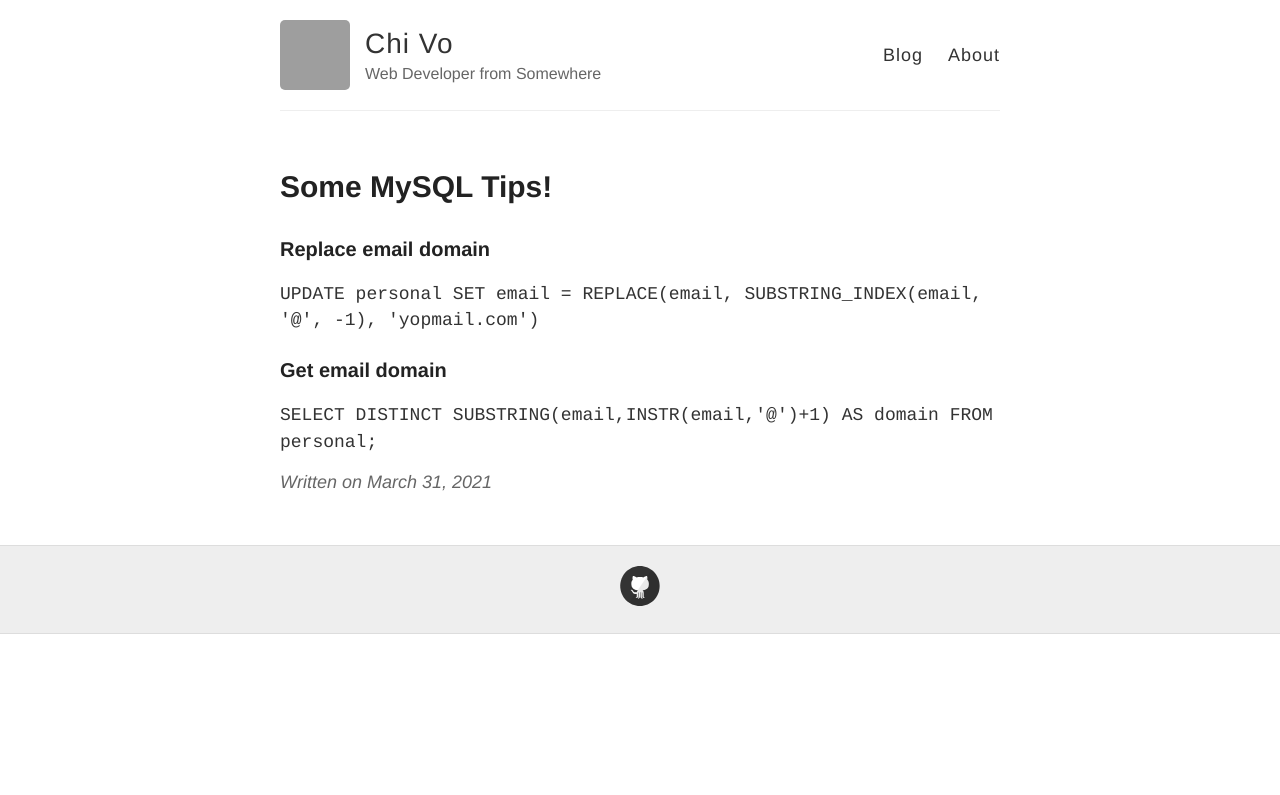
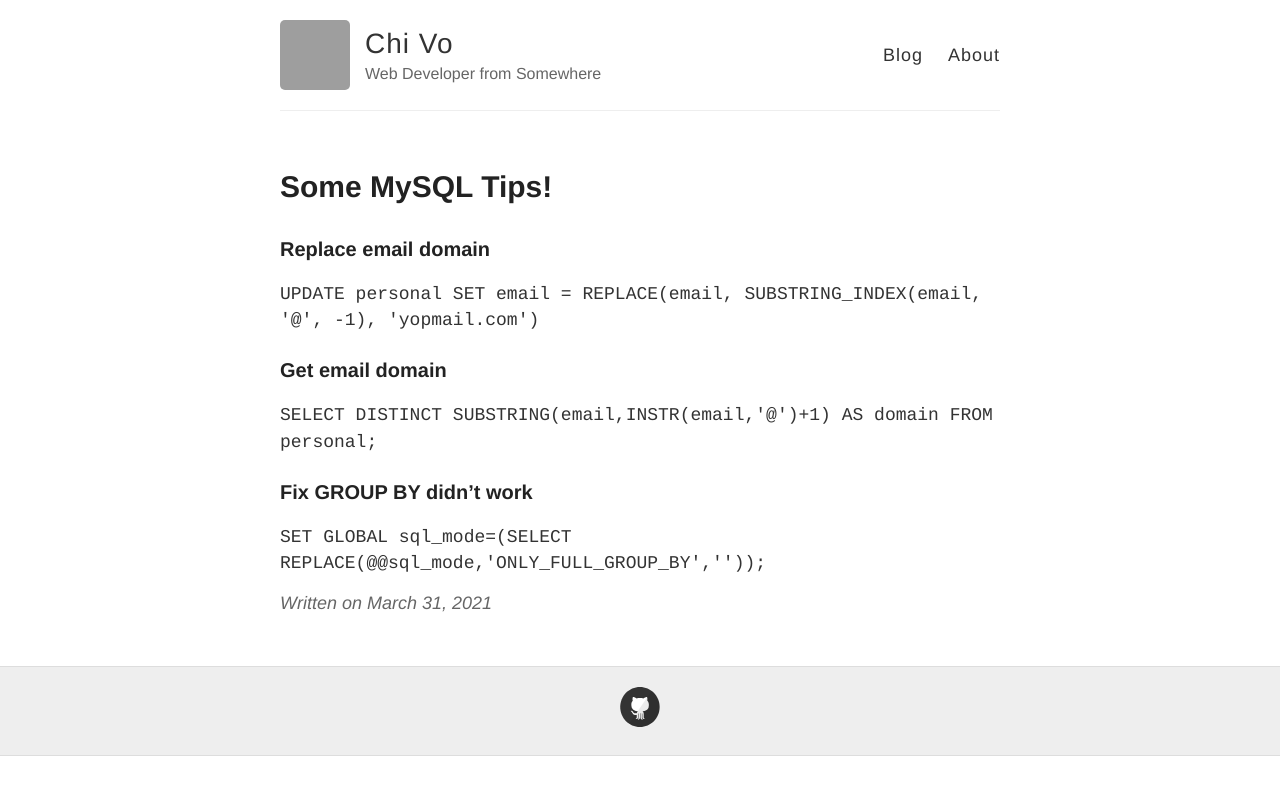
Before and after one commit to chivo912/chivo912.github.io, a Jekyll site: the page built from _posts/2021-3-31-mysql-tips.md, in a window 1280 px wide. Shown: the top 795 px of the page. Built offline with Jekyll 4.4.1, drawn with Linux system fonts in a browser that asks for light colours; grey boxes are pictures that could not be loaded.

Commit message:
group by

```diff
--- a/_posts/2021-3-31-mysql-tips.md
+++ b/_posts/2021-3-31-mysql-tips.md
@@ -8,3 +8,6 @@ title: Some MySQL Tips!
 
 ### Get email domain
 `SELECT DISTINCT SUBSTRING(email,INSTR(email,'@')+1) AS domain FROM personal;`
+
+### Fix GROUP BY didn't work
+`SET GLOBAL sql_mode=(SELECT REPLACE(@@sql_mode,'ONLY_FULL_GROUP_BY',''));`
```
